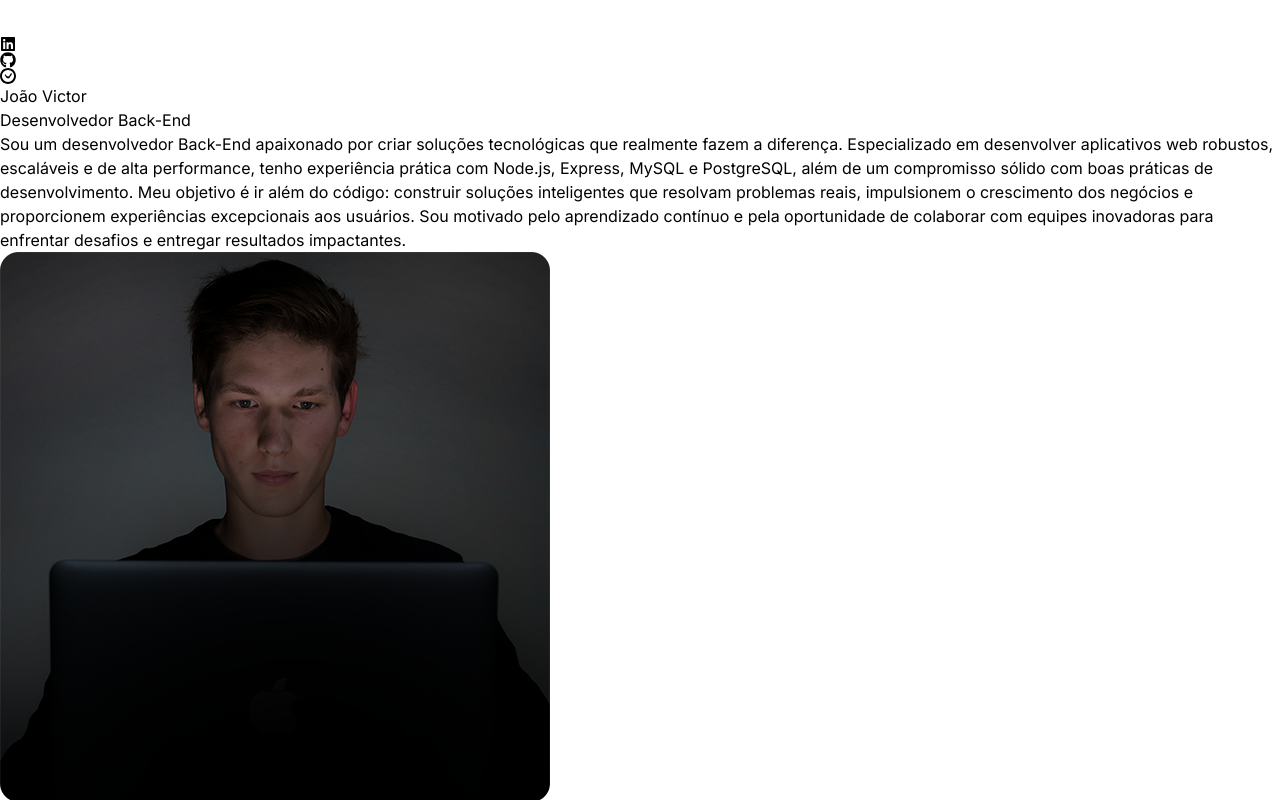
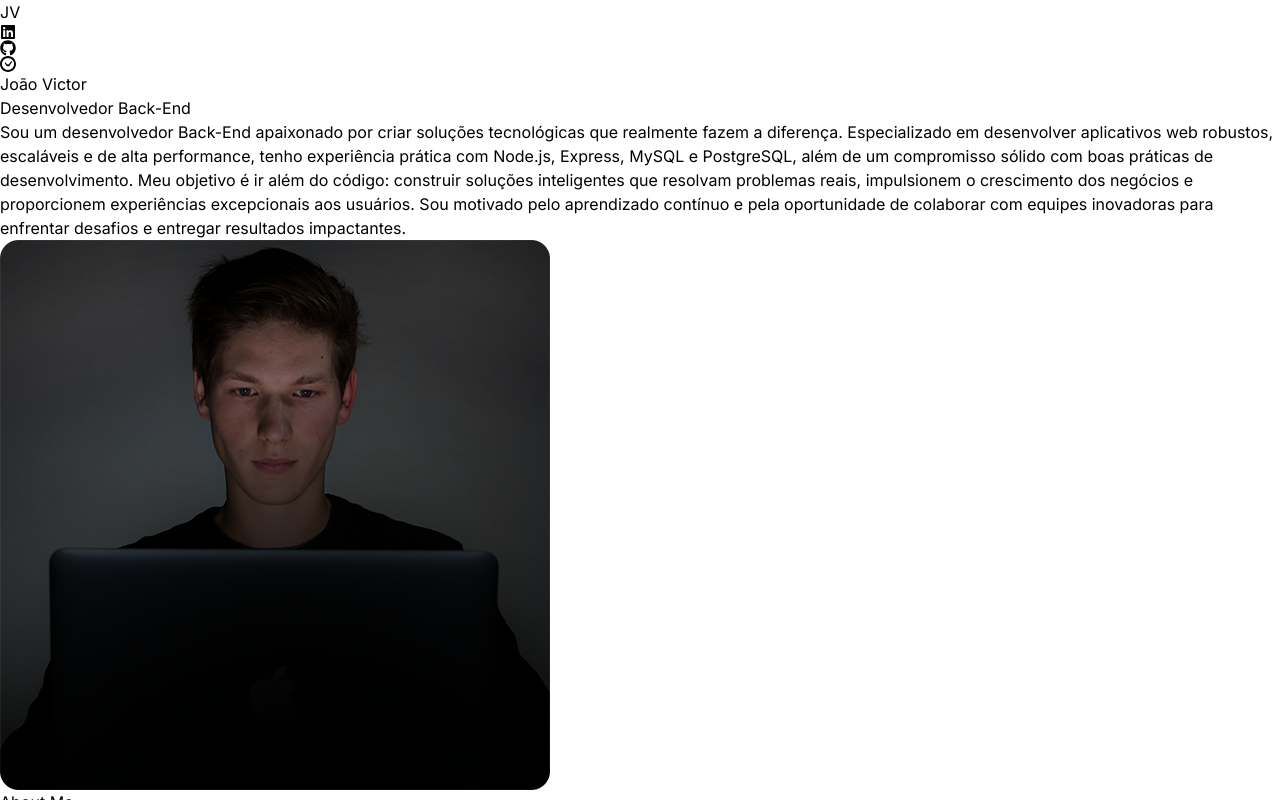
Before and after one commit to Joao-VictorCm/React-Portfolio, a React (Vite) app: page / in a window 1280 px wide. Shown: the top 800 px of the page. Built offline with nearby package versions, Linux system fonts and the light colour scheme.

Commit message:
Lincado dados do NavBar

```diff
--- a/src/components/Navbar.jsx
+++ b/src/components/Navbar.jsx
@@ -1,4 +1,3 @@
-import logo from "../assets/exemplo1.png"
 import { FaLinkedin } from "react-icons/fa"
 import { FaGithub } from "react-icons/fa"
 import { SiWakatime } from "react-icons/si";
@@ -6,12 +5,12 @@ import { SiWakatime } from "react-icons/si";
 const Navbar = () => {
     return  <nav className="mb-20 flex items-center justify-between py-6">
         <div className="flex flex-shrink-0 items-center">
-            <img className="mx-2 w-10" src= {logo} alt="logo" />
+            <h1 className="mx-2 w-10 text-5xl">JV</h1>
         </div>
         <div className="m-8 flex items-center justify-center gap-4 text-2xl">
-            <FaLinkedin />
-            <FaGithub />
-            <SiWakatime />
+            <a href="https://www.linkedin.com/in/joao-victorcm-dev/" target="_blank"><FaLinkedin/></a>
+            <a href="https://github.com/Joao-VictorCm" target="_blank"><FaGithub /></a>
+            <a href="https://wakatime.com/@JoaoVictorCm" target="_blank"><SiWakatime /></a>
         </div>
     </nav>
 }
```
Also changed, not shown: src/assets/exemplo1.png (deleted).
